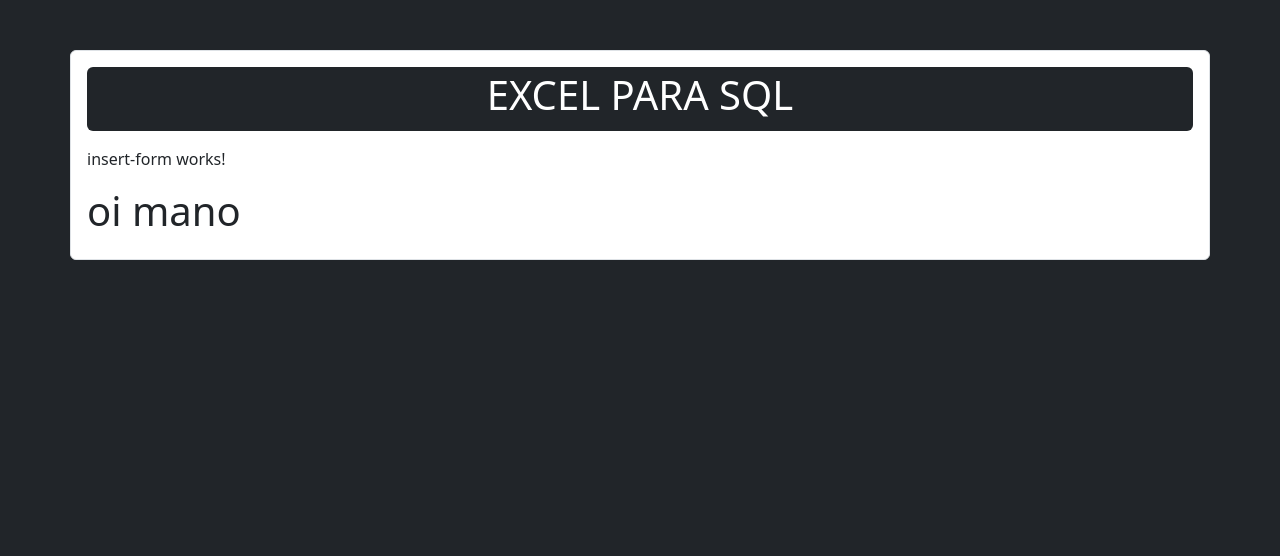
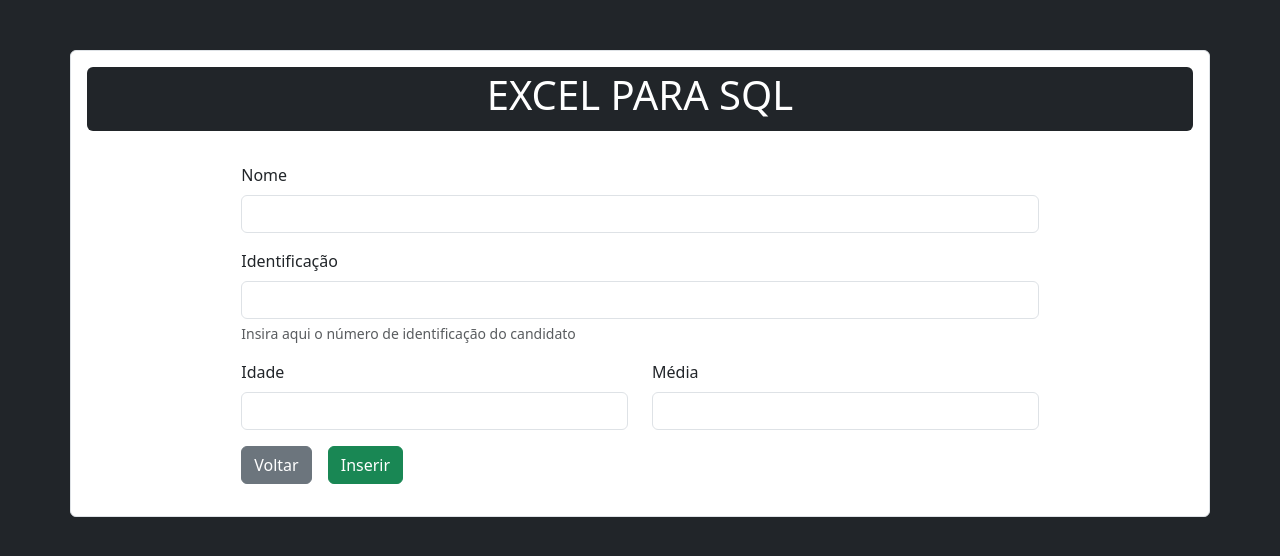
Before and after one commit to BrunoMedeiros14/PersistExcelToSql, an Angular app in the folder frontend/: page /form in a window 1280 px wide. Shown: the top 556 px of the page. Built offline with nearby package versions, Linux system fonts and the light colour scheme.

Commit message:
feat(front-end): finish pages

```diff
--- a/frontend/src/app/tasks/insert-form/insert-form.component.html
+++ b/frontend/src/app/tasks/insert-form/insert-form.component.html
@@ -1,2 +1,35 @@
-<p>insert-form works!</p>
-<h1>oi mano</h1>
+<div class="w-75 p-3 m-auto">
+  <form>
+    <div class="mb-3">
+      <div class="mb-3">
+        <label for="name" class="form-label">Nome</label>
+        <input type="text" class="form-control" id="name" />
+      </div>
+      <label for="identification" class="form-label">Identificação</label>
+      <input
+        type="text"
+        class="form-control"
+        id="identification"
+        aria-describedby="idHelp"
+      />
+      <div id="idHelp" class="form-text">
+        Insira aqui o número de identificação do candidato
+      </div>
+    </div>
+
+    <div class="row mb-3">
+      <div class="col">
+        <label for="age" class="form-label">Idade</label>
+        <input type="number" class="form-control" id="age" />
+      </div>
+      <div class="col">
+        <label for="average" class="form-label">Média</label>
+        <input type="number" class="form-control" id="average" />
+      </div>
+    </div>
+    <button type="submit" class="btn btn-secondary" [routerLink]="['/']">
+      Voltar
+    </button>
+    <button type="submit" class="btn btn-success ms-3">Inserir</button>
+  </form>
+</div>
--- a/frontend/src/app/tasks/insert-sheet/insert-sheet.component.html
+++ b/frontend/src/app/tasks/insert-sheet/insert-sheet.component.html
@@ -1 +1,21 @@
-<p>insert-sheet works!</p>
+<div class="w-75 pb-3 m-auto">
+  Favor inserir apenas arquivo no formato .xlsx com uma
+  <strong>data</strong> dados e informações conforme a imagem abaixo:
+
+  <img [src]="imagePath" alt="exemplo" class="w-100s p-5" />
+  <div class="input-group mb-3">
+    <label class="input-group-text" for="upButton">Upload</label>
+    <input
+      (change)="selectFile($event)"
+      type="file"
+      class="form-control"
+      id="upButton"
+    />
+  </div>
+  <button type="submit" class="btn btn-secondary" [routerLink]="['/']">
+    Voltar
+  </button>
+  <button (click)="uploadFile()" type="submit" class="btn btn-success ms-3">
+    Inserir
+  </button>
+</div>
--- a/frontend/src/app/tasks/list/list.component.html
+++ b/frontend/src/app/tasks/list/list.component.html
@@ -1 +1,39 @@
-<p>list works!</p>
+<div class="d-flex flex-row-reverse mb-3 gap-3">
+  <button type="button" class="btn btn-success" [routerLink]="['/sheet']">
+    Adicionar planilha
+  </button>
+  <button type="button" class="btn btn-primary" [routerLink]="['/form']">
+    Adicionar participante
+  </button>
+  <button type="button" class="btn btn-secondary">Baixar planilha</button>
+</div>
+<table class="table table-striped table-hover m-0">
+  <thead class="table-dark">
+    <tr>
+      <th>Identificação</th>
+      <th>Nome</th>
+      <th>Idade</th>
+      <th>Média</th>
+    </tr>
+  </thead>
+  <tbody>
+    <tr>
+      <td>2</td>
+      <td>Bruno</td>
+      <td>22</td>
+      <td>80</td>
+    </tr>
+    <tr>
+      <td>2</td>
+      <td>Bruno</td>
+      <td>22</td>
+      <td>80</td>
+    </tr>
+    <tr>
+      <td>2</td>
+      <td>Bruno</td>
+      <td>22</td>
+      <td>80</td>
+    </tr>
+  </tbody>
+</table>
```
Also changed, not shown: frontend/src/assets/images/example.png (added).
